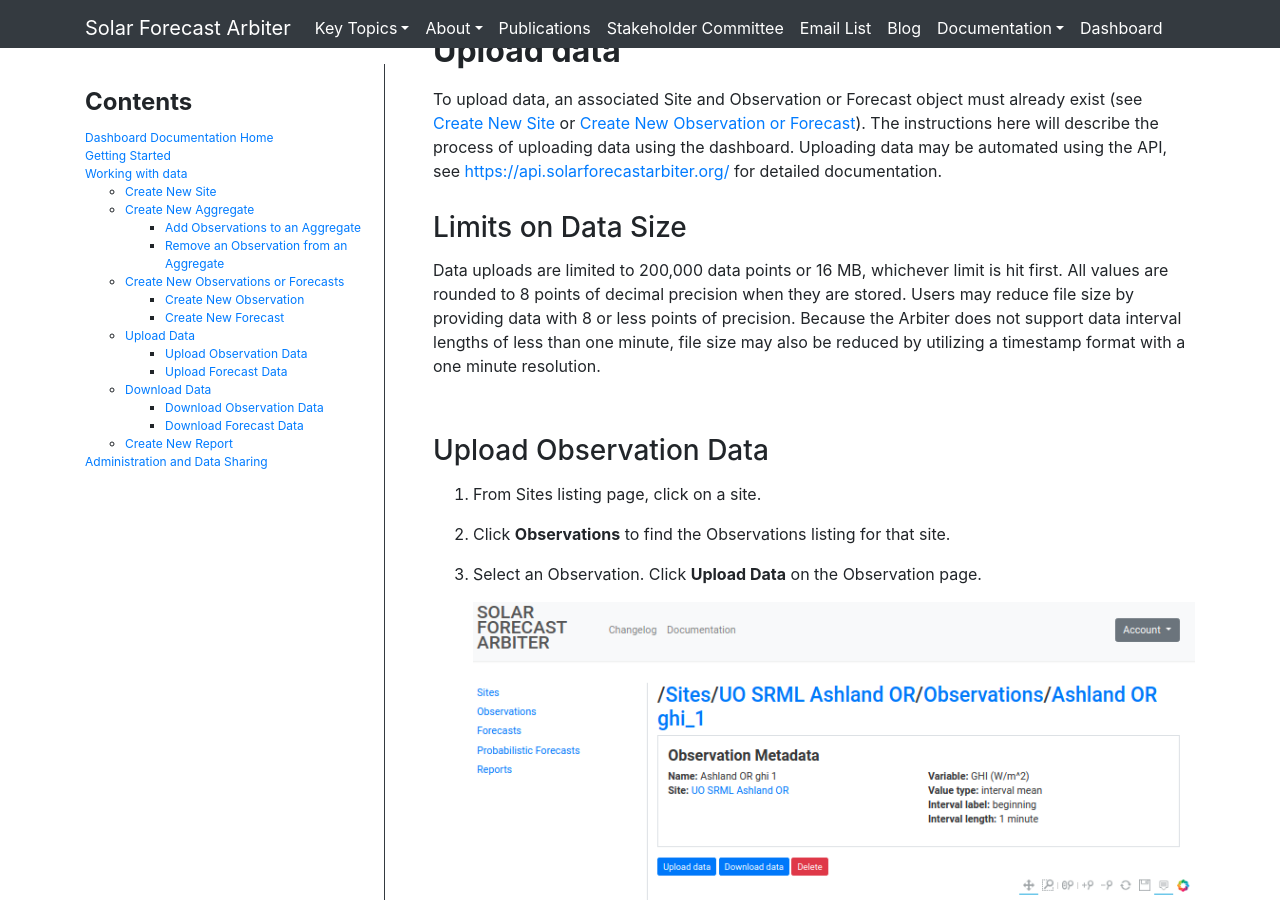
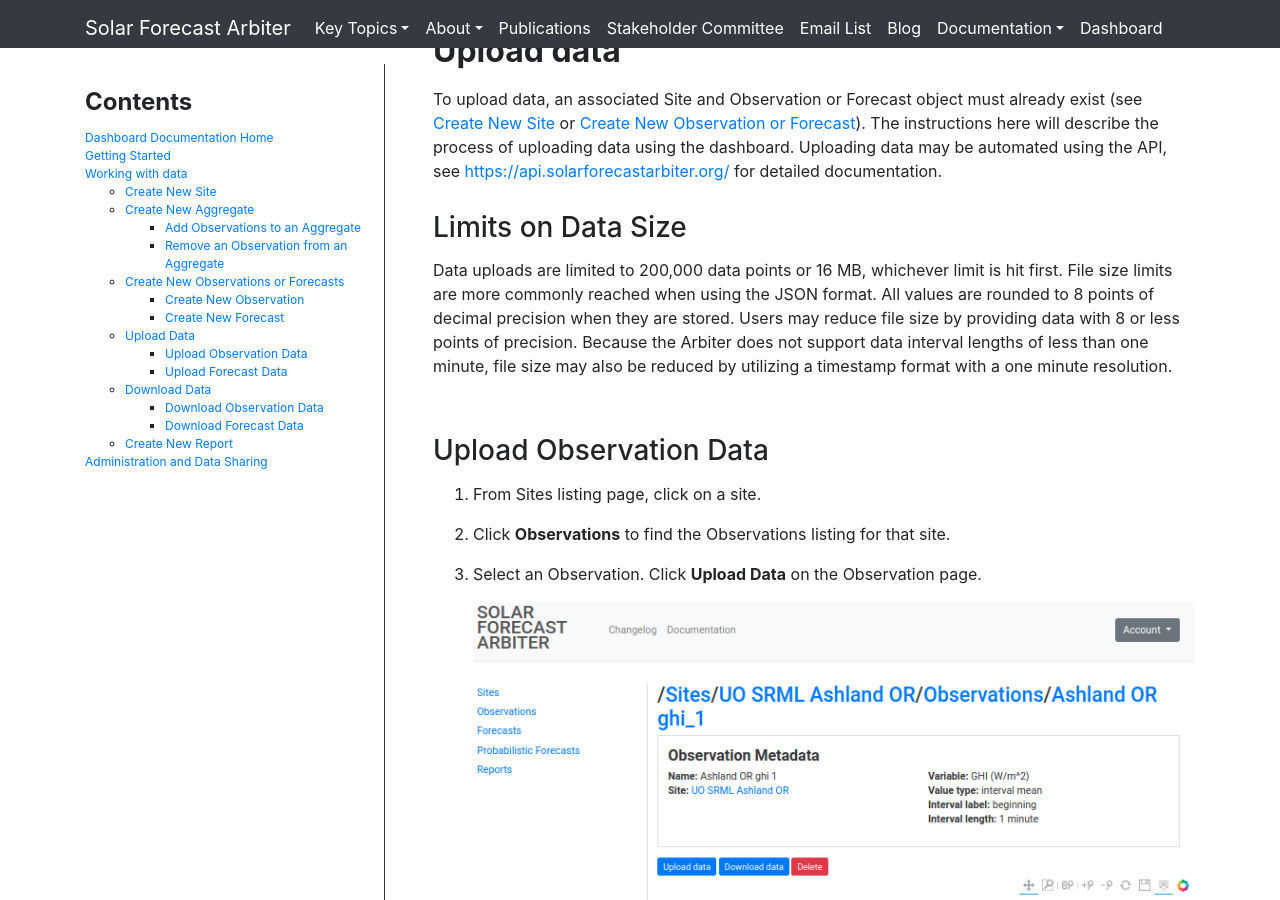
Before and after one commit to SolarArbiter/SolarArbiter.github.io, a Jekyll site: the page built from documentation/dashboard/working_with_data.md, in a window 1280 px wide and 900 px high, scrolled down 11829 px. Built offline with Jekyll 4.4.1, drawn with Linux system fonts in a browser that asks for light colours; some of the changed text lies outside the part shown.

Commit message:
download limits

```diff
--- a/documentation/dashboard/working_with_data.md
+++ b/documentation/dashboard/working_with_data.md
@@ -189,11 +189,12 @@
 ### Limits on Data Size
 
 Data uploads are limited to 200,000 data points or 16 MB, whichever limit is
-hit first. All values are rounded to 8 points of decimal precision when they
-are stored. Users may reduce file size by providing data with 8 or less
-points of precision. Because the Arbiter does not support data interval lengths
-of less than one minute, file size may also be reduced by utilizing a timestamp
-format with a one minute resolution.
+hit first. File size limits are more commonly reached when using the JSON
+format. All values are rounded to 8 points of decimal precision when they are
+stored. Users may reduce file size by providing data with 8 or less points of
+precision. Because the Arbiter does not support data interval lengths of less
+than one minute, file size may also be reduced by utilizing a timestamp format
+with a one minute resolution.
 
 ### Upload Observation Data
 {: .anchor}
@@ -241,6 +242,11 @@
 Users may also utilize the API to download data. See the
 [API documentation](https://api.solarforecastarbiter.org/)
 for details.
+
+### Limits on Download size
+
+Data downloads are limited to a maximum of one year of data per request. Users
+may download more than one year of data by making multiple requests.
 
 ### Download Observation data
 {: .anchor}
```
